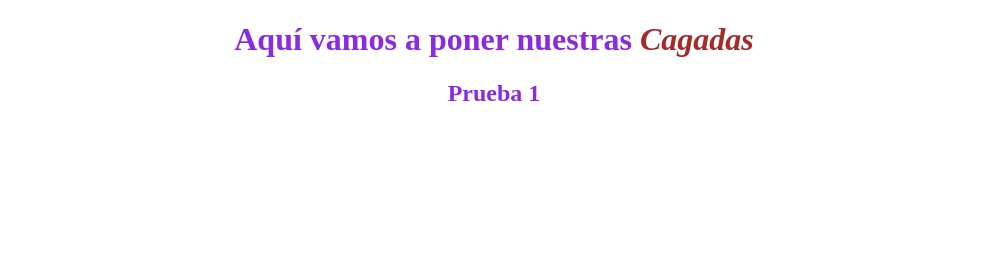
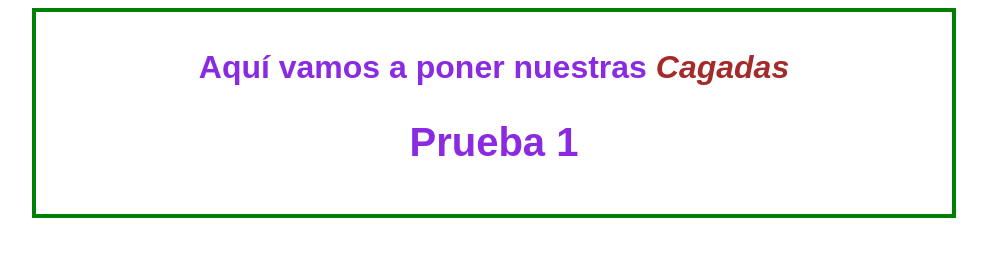
Before and after one commit to ALMNET/simpleWebNiceThings, a plain HTML site: page index.html in a window 1280 px wide. Shown: the whole page, without its empty margins (146-1133 px from the left). Drawn offline with Linux system fonts and the light colour scheme.

Commit message:
Containers Added

```diff
--- a/css/Styles.css
+++ b/css/Styles.css
@@ -1,6 +1,21 @@
 body {
     color: blueviolet;
     text-align: center;
-    font-family: 'Times New Roman', Times, serif;
+    font-family: "Arial";
+
 
 }
+
+#container
+{
+    width: 70%;
+    padding: 1em;
+    text-align: center;
+    border: 4px solid green;
+    margin: 0 auto;
+}
+
+#container h2
+{
+    font-size: 40px;
+}
--- a/index.html
+++ b/index.html
@@ -8,11 +8,14 @@
     <title>Prueba Git</title>
 </head>
 <body>
-    <h1>Aquí vamos a poner nuestras
-        <span style="color: brown; font-style: italic;">Cagadas</span>
-    </h1>
+    <div id="container">
+        <div id="post">
+            <h1>Aquí vamos a poner nuestras
+                <span style="color: brown; font-style: italic;">Cagadas</span>
+            </h1>
 
-    <h2>Prueba 1</h2>
-
+        <h2>Prueba 1</h2>
+       </div>
+    </div>
 </body>
 </html>
```
